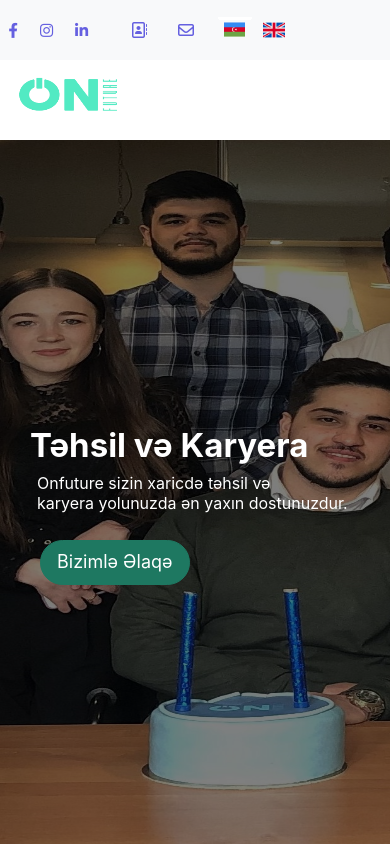
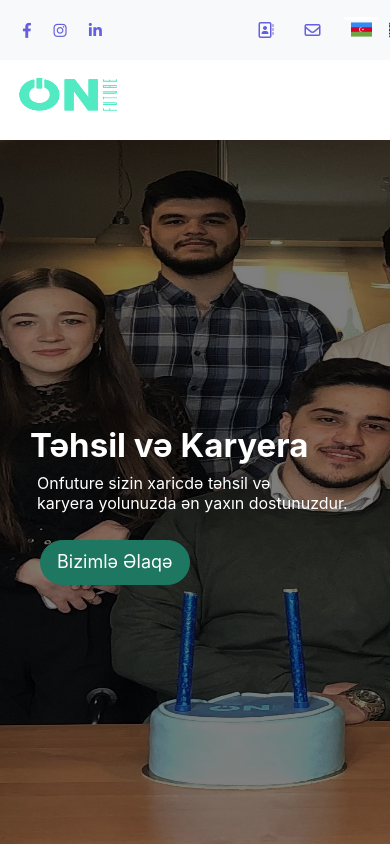
Before and after one commit to KhataiAlizade/test1, a plain HTML site: page index.html in a window 390 px wide. Shown: the top 844 px of the page. Drawn offline with Linux system fonts and the light colour scheme.

Commit message:
Add files via upload

```diff
--- a/index.css
+++ b/index.css
@@ -468,7 +468,7 @@ height: 0px;
       font-size: 15px;
     }
     .container {
-      margin-left: 2%;
+      margin-left: 5%;
     }
     .container2 {
         top: 5px;
@@ -480,8 +480,8 @@ height: 0px;
         width: 115%;
       }
       .firstpart {
-        width: 110%;
-        gap:10%;
+        width: 114%;
+        gap:35%;
       }
       .Onfutureimg{
         width: 7.5rem;
```
